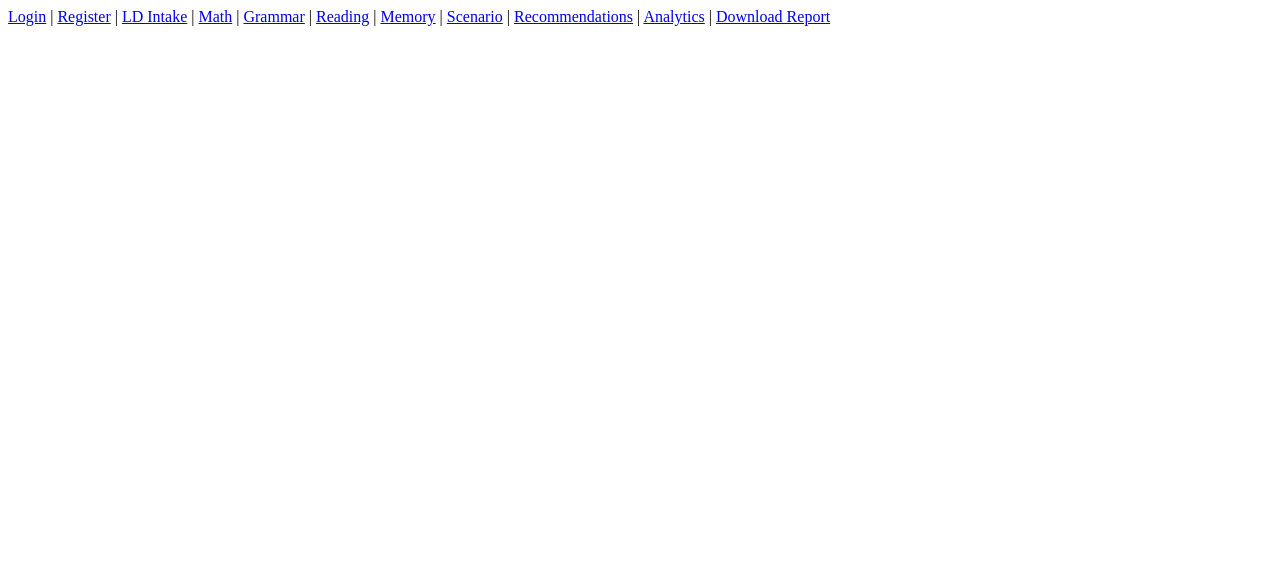
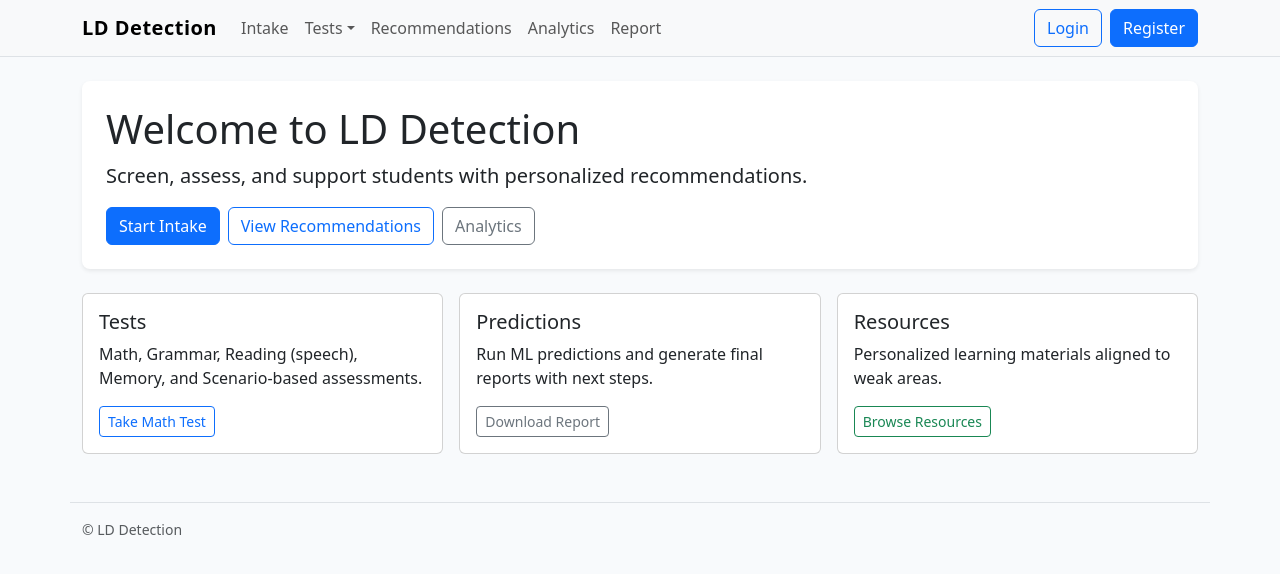
Before and after one commit to AdityaBhosale22/LD-Detection, a Django app: page / in a window 1280 px wide. Shown: the top 574 px of the page. Run offline with Django 5.2, Linux system fonts and the light colour scheme.

Commit message:
UI polish: improved base layout, navbar, static CSS, template home page

```diff
--- a/lddiag/urls.py
+++ b/lddiag/urls.py
@@ -1,10 +1,10 @@
 from django.contrib import admin
 from django.urls import path, include
-from django.http import HttpResponse
+from django.shortcuts import render
 
 
-def home(_request):
-	return HttpResponse('<a href="/accounts/login/">Login</a> | <a href="/accounts/register/">Register</a> | <a href="/assessments/intake/">LD Intake</a> | <a href="/assessments/math/start/">Math</a> | <a href="/assessments/grammar/start/">Grammar</a> | <a href="/assessments/reading/start/">Reading</a> | <a href="/assessments/memory/start/">Memory</a> | <a href="/assessments/scenario/start/">Scenario</a> | <a href="/recommendations/">Recommendations</a> | <a href="/reports/dashboard/">Analytics</a> | <a href="/reports/download/">Download Report</a>')
+def home(request):
+	return render(request, "home.html")
 
 
 urlpatterns = [
--- /dev/null
+++ b/static/css/app.css
@@ -0,0 +1,4 @@
+body { background-color: #f8fafc; }
+.navbar-brand { letter-spacing: 0.5px; }
+.blockquote { border-left: 4px solid #e9ecef; }
+table.table-sm td, table.table-sm th { vertical-align: middle; }
--- a/templates/base.html
+++ b/templates/base.html
@@ -1,3 +1,4 @@
+{% load static %}
 <!doctype html>
 <html lang="en">
 <head>
@@ -5,18 +6,39 @@
 	<meta name="viewport" content="width=device-width, initial-scale=1">
 	<title>{% block title %}LD Detection{% endblock %}</title>
 	<link href="https://cdn.jsdelivr.net/npm/bootstrap@5.3.2/dist/css/bootstrap.min.css" rel="stylesheet">
+	<link href="{% static 'css/app.css' %}" rel="stylesheet">
 </head>
 <body>
-	<nav class="navbar navbar-expand-lg navbar-light bg-light mb-4">
+	<nav class="navbar navbar-expand-lg navbar-light bg-light mb-4 border-bottom">
 		<div class="container">
-			<a class="navbar-brand" href="/">LD Detection</a>
-			<div class="collapse navbar-collapse">
+			<a class="navbar-brand fw-bold" href="/">LD Detection</a>
+			<button class="navbar-toggler" type="button" data-bs-toggle="collapse" data-bs-target="#nav">
+				<span class="navbar-toggler-icon"></span>
+			</button>
+			<div id="nav" class="collapse navbar-collapse">
+				<ul class="navbar-nav me-auto">
+					<li class="nav-item"><a class="nav-link" href="/assessments/intake/">Intake</a></li>
+					<li class="nav-item dropdown">
+						<a class="nav-link dropdown-toggle" href="#" role="button" data-bs-toggle="dropdown">Tests</a>
+						<ul class="dropdown-menu">
+							<li><a class="dropdown-item" href="/assessments/math/start/">Math</a></li>
+							<li><a class="dropdown-item" href="/assessments/grammar/start/">Grammar</a></li>
+							<li><a class="dropdown-item" href="/assessments/reading/start/">Reading</a></li>
+							<li><a class="dropdown-item" href="/assessments/memory/start/">Memory</a></li>
+							<li><a class="dropdown-item" href="/assessments/scenario/start/">Scenario</a></li>
+						</ul>
+					</li>
+					<li class="nav-item"><a class="nav-link" href="/recommendations/">Recommendations</a></li>
+					<li class="nav-item"><a class="nav-link" href="/reports/dashboard/">Analytics</a></li>
+					<li class="nav-item"><a class="nav-link" href="/reports/download/">Report</a></li>
+				</ul>
 				<ul class="navbar-nav ms-auto">
 					{% if user.is_authenticated %}
-					<li class="nav-item"><a class="nav-link" href="{% url 'logout' %}">Logout</a></li>
+					<li class="nav-item"><span class="navbar-text me-2">{{ user.email }}</span></li>
+					<li class="nav-item"><a class="btn btn-outline-secondary" href="{% url 'logout' %}">Logout</a></li>
 					{% else %}
-					<li class="nav-item"><a class="nav-link" href="{% url 'login' %}">Login</a></li>
-					<li class="nav-item"><a class="nav-link" href="{% url 'register' %}">Register</a></li>
+					<li class="nav-item me-2"><a class="btn btn-outline-primary" href="{% url 'login' %}">Login</a></li>
+					<li class="nav-item"><a class="btn btn-primary" href="{% url 'register' %}">Register</a></li>
 					{% endif %}
 				</ul>
 			</div>
@@ -28,6 +50,7 @@
 		{% endfor %}
 		{% block content %}{% endblock %}
 	</main>
+	<footer class="container mt-5 py-3 small text-muted border-top">© {{ now|date:'Y' }} LD Detection</footer>
 	<script src="https://cdn.jsdelivr.net/npm/bootstrap@5.3.2/dist/js/bootstrap.bundle.min.js"></script>
 </body>
 </html>
--- /dev/null
+++ b/templates/home.html
@@ -0,0 +1,43 @@
+{% extends "base.html" %}
+{% block title %}Home{% endblock %}
+{% block content %}
+<div class="p-4 mb-4 bg-white rounded-3 shadow-sm">
+	<h1 class="display-6">Welcome to LD Detection</h1>
+	<p class="lead">Screen, assess, and support students with personalized recommendations.</p>
+	<div class="d-flex gap-2">
+		<a class="btn btn-primary" href="/assessments/intake/">Start Intake</a>
+		<a class="btn btn-outline-primary" href="/recommendations/">View Recommendations</a>
+		<a class="btn btn-outline-secondary" href="/reports/dashboard/">Analytics</a>
+	</div>
+</div>
+
+<div class="row g-3">
+	<div class="col-md-4">
+		<div class="card h-100">
+			<div class="card-body">
+				<h5 class="card-title">Tests</h5>
+				<p class="card-text">Math, Grammar, Reading (speech), Memory, and Scenario-based assessments.</p>
+				<a class="btn btn-sm btn-outline-primary" href="/assessments/math/start/">Take Math Test</a>
+			</div>
+		</div>
+	</div>
+	<div class="col-md-4">
+		<div class="card h-100">
+			<div class="card-body">
+				<h5 class="card-title">Predictions</h5>
+				<p class="card-text">Run ML predictions and generate final reports with next steps.</p>
+				<a class="btn btn-sm btn-outline-secondary" href="/reports/download/">Download Report</a>
+			</div>
+		</div>
+	</div>
+	<div class="col-md-4">
+		<div class="card h-100">
+			<div class="card-body">
+				<h5 class="card-title">Resources</h5>
+				<p class="card-text">Personalized learning materials aligned to weak areas.</p>
+				<a class="btn btn-sm btn-outline-success" href="/recommendations/">Browse Resources</a>
+			</div>
+		</div>
+	</div>
+</div>
+{% endblock %}
```
